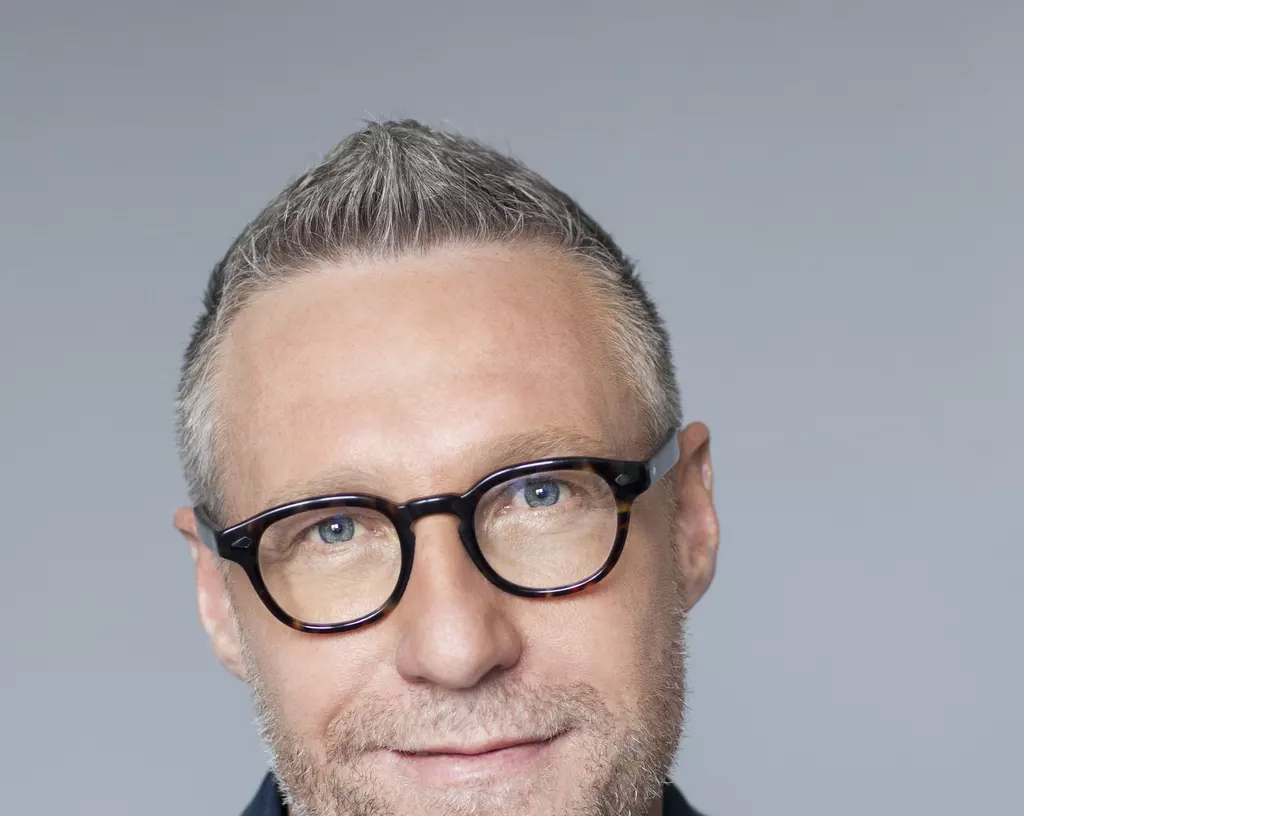
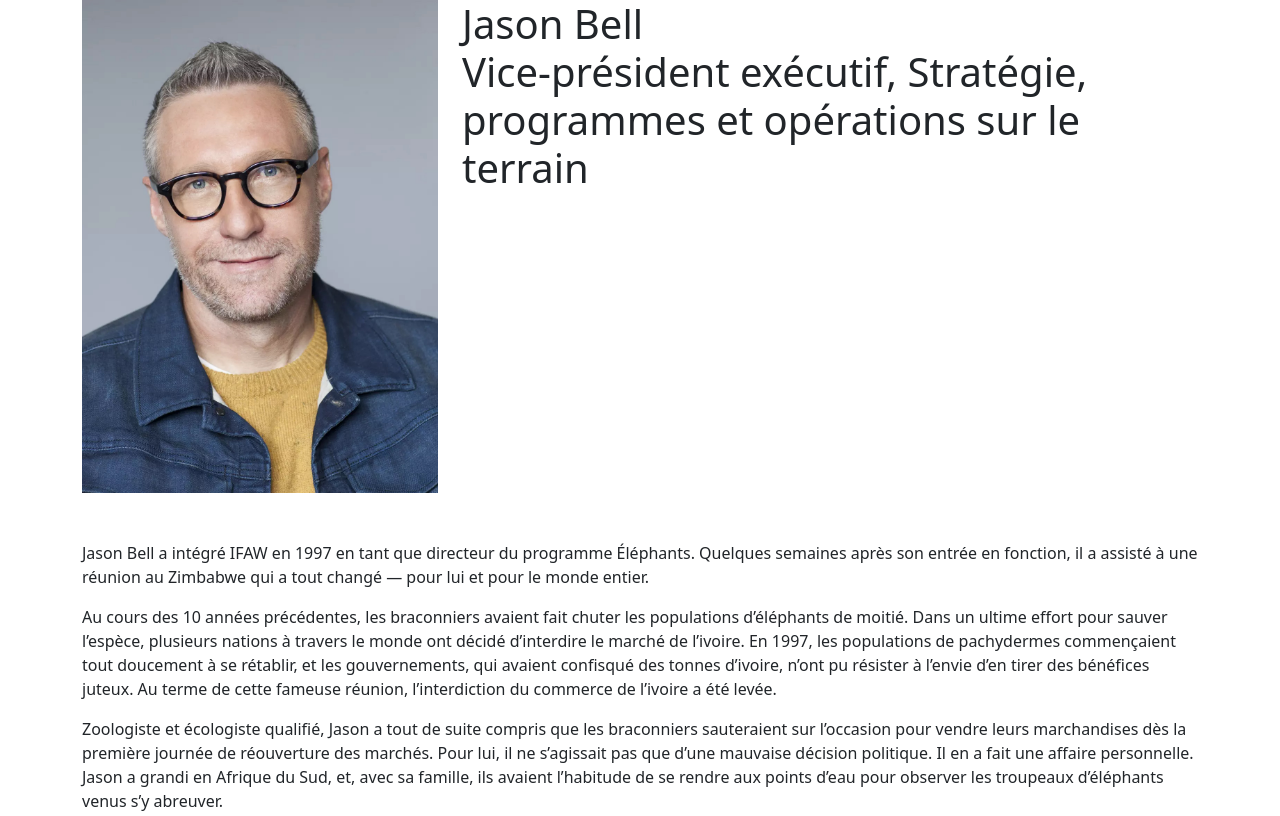
Before and after one commit to Rijandrisolo/jason, a plain HTML site: page cv_jason_bell/index.html in a window 1280 px wide. Shown: the top 816 px of the page. Drawn offline with nearby package versions, Linux system fonts and the light colour scheme.

Commit message:
Modifier votre code de façon utiliser les classes de bootstrap : •container (balise body) •row (balise header) •mb-5 (balise header) •img-fluid (balise img) •col-md-4 (balise img) •col-md-8 (balise h1)

```diff
--- a/cv_jason_bell/index.html
+++ b/cv_jason_bell/index.html
@@ -9,11 +9,11 @@
     <title>CV</title>
 </head>
 
-<body>
-    <header>
+<body class="container">
+    <header class="row mb-5">
 
-        <img src="./images/JASON-BELL.jpg" alt="">
-        <h1>Jason Bell <br>Vice-président exécutif, Stratégie, programmes et opérations sur le terrain</h1>
+        <img class="img-fluid col-md-4" src="./images/JASON-BELL.jpg" alt="">
+        <h1 class="col-md-8">Jason Bell <br>Vice-président exécutif, Stratégie, programmes et opérations sur le terrain</h1>
     </header>
     <main>
         <section>
```
